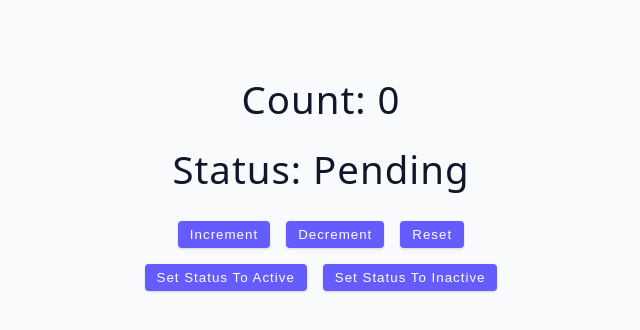
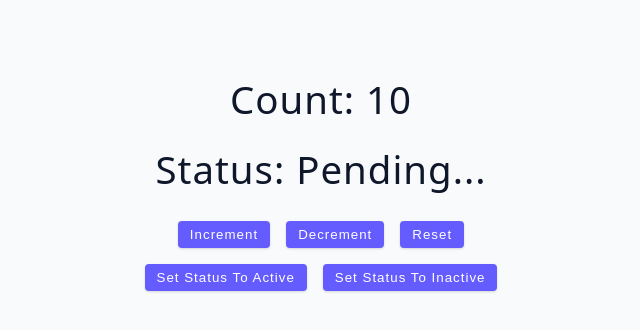
Before and after one commit to urielparavi/practical-typescript, a React (Vite) app: page / in a window 1280 px wide. Shown: the top 330 px of the page, without its empty margins (319-959 px from the left). Built offline with nearby package versions, Linux system fonts and the light colour scheme.

Commit message:
116. RTK - Complete

```diff
--- a/src/starter/09-rtk/counterSlice.ts
+++ b/src/starter/09-rtk/counterSlice.ts
@@ -13,7 +13,7 @@ type CounterState = {
 
 // Initial state for the counter slice
 const initialState: CounterState = {
-  count: 0,
+  count: 10,
   status: 'pending...',
 };
 
--- a/src/starter/09-rtk/index.tsx
+++ b/src/starter/09-rtk/index.tsx
@@ -1,25 +1,30 @@
+import { useAppDispatch, useAppSelector } from '../../hooks';
+import { decrement, increment, reset, setStatus } from './counterSlice';
+
 function Component() {
+  const { count, status } = useAppSelector((state) => state.counter);
+  const dispatch = useAppDispatch();
   return (
     <div>
-      <h2>Count: 0</h2>
-      <h2>Status: Pending</h2>
+      <h2>Count: {count}</h2>
+      <h2>Status: {status}</h2>
 
       <div className="btn-container">
-        <button onClick={() => console.log('increment')} className="btn">
+        <button onClick={() => dispatch(increment())} className="btn">
           Increment
         </button>
-        <button onClick={() => console.log('decrement')} className="btn">
+        <button onClick={() => dispatch(decrement())} className="btn">
           Decrement
         </button>
-        <button onClick={() => console.log('reset')} className="btn">
+        <button onClick={() => dispatch(reset())} className="btn">
           Reset
         </button>
       </div>
       <div className="btn-container">
-        <button onClick={() => console.log('active')} className="btn">
+        <button onClick={() => dispatch(setStatus('active'))} className="btn">
           Set Status to Active
         </button>
-        <button className="btn" onClick={() => console.log('inactive')}>
+        <button className="btn" onClick={() => dispatch(setStatus('inactive'))}>
           Set Status to Inactive
         </button>
       </div>
```
